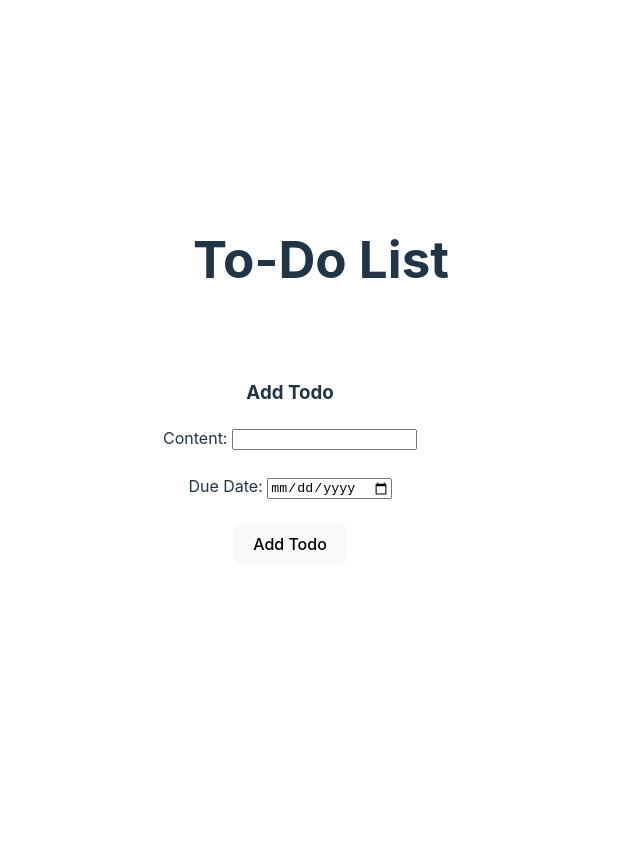
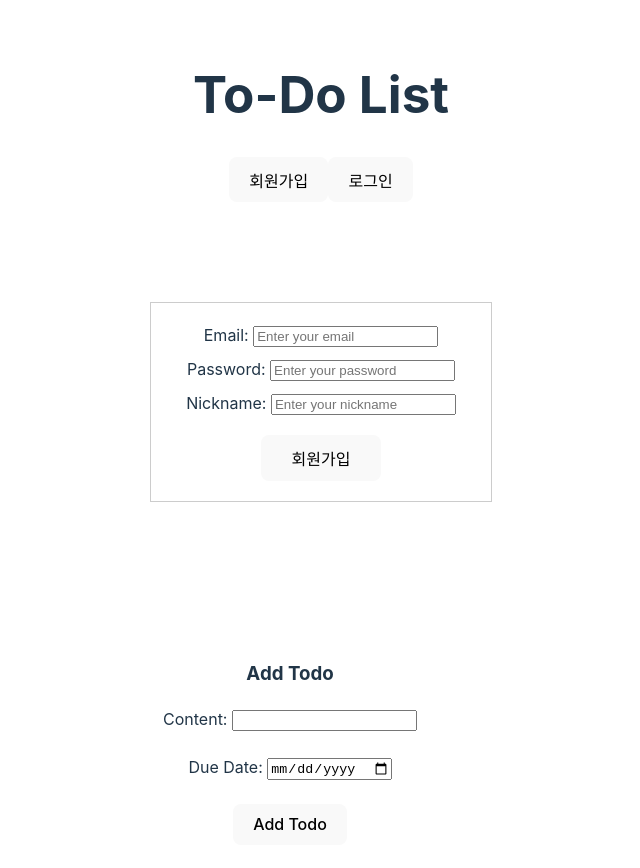
Before and after one commit to JisooPyo/SeSAC-Semi-Project-Front, a React (Vite) app: page / in a window 1280 px wide. Shown: the top 868 px of the page, without its empty margins (319-959 px from the left). Before the commit the page ends 800 px from the top, so only its background shows below. Built offline with nearby package versions, Linux system fonts and the light colour scheme; no server answers.

Commit message:
회원가입 폼 작성 중

```diff
--- a/src/App.jsx
+++ b/src/App.jsx
@@ -1,12 +1,16 @@
 import './App.css'
 import TodoList from './components/TodoList'
 import TodoInput from './components/TodoInput'
+import Member from './components/Member'
 
 function App() {
   return (
     <>
       <div>
         <h1>To-Do List</h1>
+        <div>
+          <Member />
+        </div>
         <div className="container">
           <div className='item'><TodoInput /></div>
           <div className="item"><TodoList /></div>
--- /dev/null
+++ b/src/components/Login.jsx
@@ -0,0 +1,9 @@
+function Login() {
+  return (
+    <>
+
+    </>
+  )
+}
+
+export default Login;
--- /dev/null
+++ b/src/components/Member.jsx
@@ -0,0 +1,17 @@
+import SignupForm from "./SignupForm";
+import Login from "./Login";
+
+function Member() {
+  return (
+    <>
+      <button>회원가입</button>
+      <button>로그인</button>
+      <div></div>
+      <SignupForm />
+      <Login />
+
+    </>
+  )
+}
+
+export default Member;
--- /dev/null
+++ b/src/components/SignupForm.jsx
@@ -0,0 +1,78 @@
+import { useState } from "react";
+
+function SignupForm() {
+
+  const [email, setEmail] = useState('');
+  const [nickname, setNickname] = useState('');
+  const [password, setPassword] = useState('');
+
+  const signup = () => {
+    if (!email || !password) {
+      setMessage('Email and password are required');
+      return;
+    }
+
+    fetch('http://localhost:8080/api/login', {
+      method: 'POST',
+      headers: {
+        'Content-Type': 'application/json',
+      },
+      body: JSON.stringify({
+        email: email,
+        password: password,
+      }),
+    })
+      .then(response => {
+        if (!response.ok) {
+          throw new Error('Login failed');
+        }
+        return response.json();
+      })
+      .then(data => {
+        const token = data.headers?.get('Authorization'); // JWT 추출
+        if (token) {
+          localStorage.setItem('jwt', token); // JWT를 localStorage에 저장
+        }
+
+        if (data.message) {
+          alert(data.message);  // ApiResponseDto의 message 필드 출력
+        }
+
+        setMessage('Login successful!');
+      })
+      .catch(error => {
+        setMessage('Login failed. Please try again.');
+        console.error('Error:', error);
+      });
+  };
+
+  return (
+    <>
+      <div style={{ maxWidth: '300px', margin: '100px auto', padding: '20px', border: '1px solid #ccc' }}>
+
+        <div>
+          <label htmlFor="email">Email: </label>
+          <input type="email" id="email" placeholder="Enter your email" value={email} onChange={(e) => setEmail(e.target.value)} required />
+        </div>
+
+        <div style={{ marginTop: '10px' }}>
+          <label htmlFor="password">Password: </label>
+          <input type="password" id="password" placeholder="Enter your password" value={password} onChange={(e) => setPassword(e.target.value)} required />
+        </div>
+
+        <div style={{ marginTop: '10px' }}>
+          <label htmlFor="nickname">Nickname:  </label>
+          <input type="text" id="nickname" placeholder="Enter your nickname" value={nickname} onChange={(e) => setNickname(e.target.value)} required />
+        </div>
+
+        <div style={{ marginTop: '20px' }}>
+          <button onClick={signup} style={{ width: '120px', padding: '10px' }}>
+            회원가입
+          </button>
+        </div>
+      </div>
+    </>
+  )
+}
+
+export default SignupForm;
```
